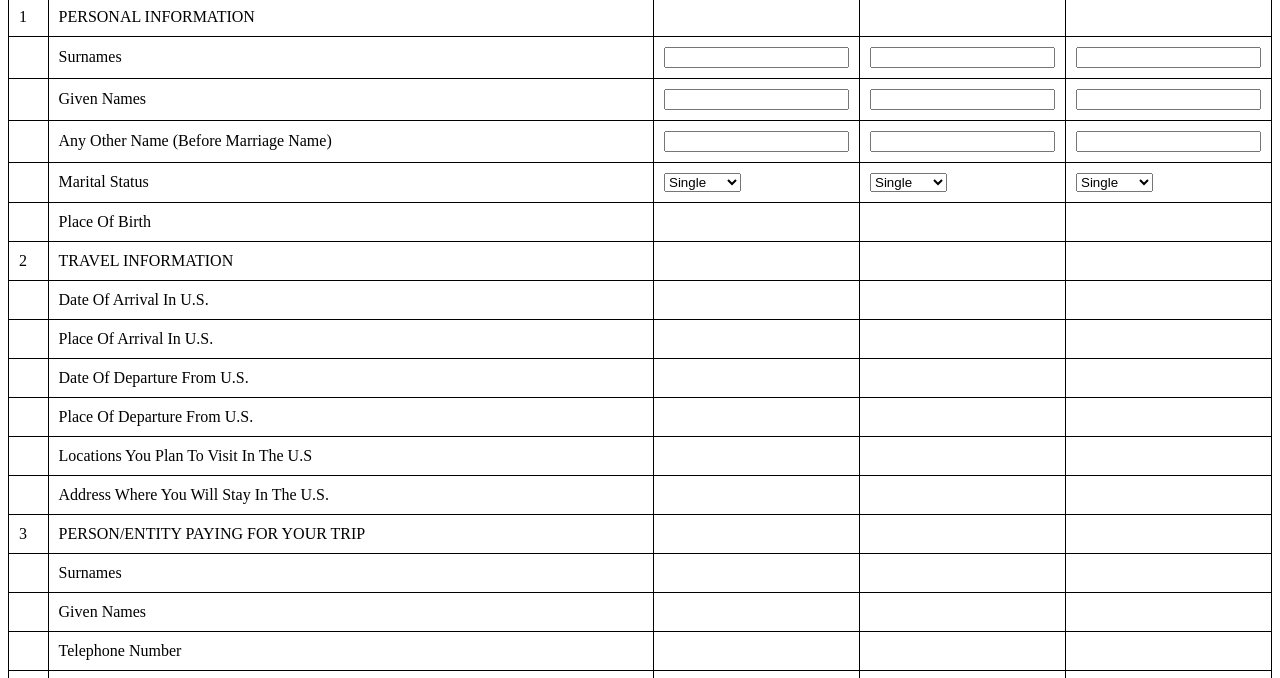
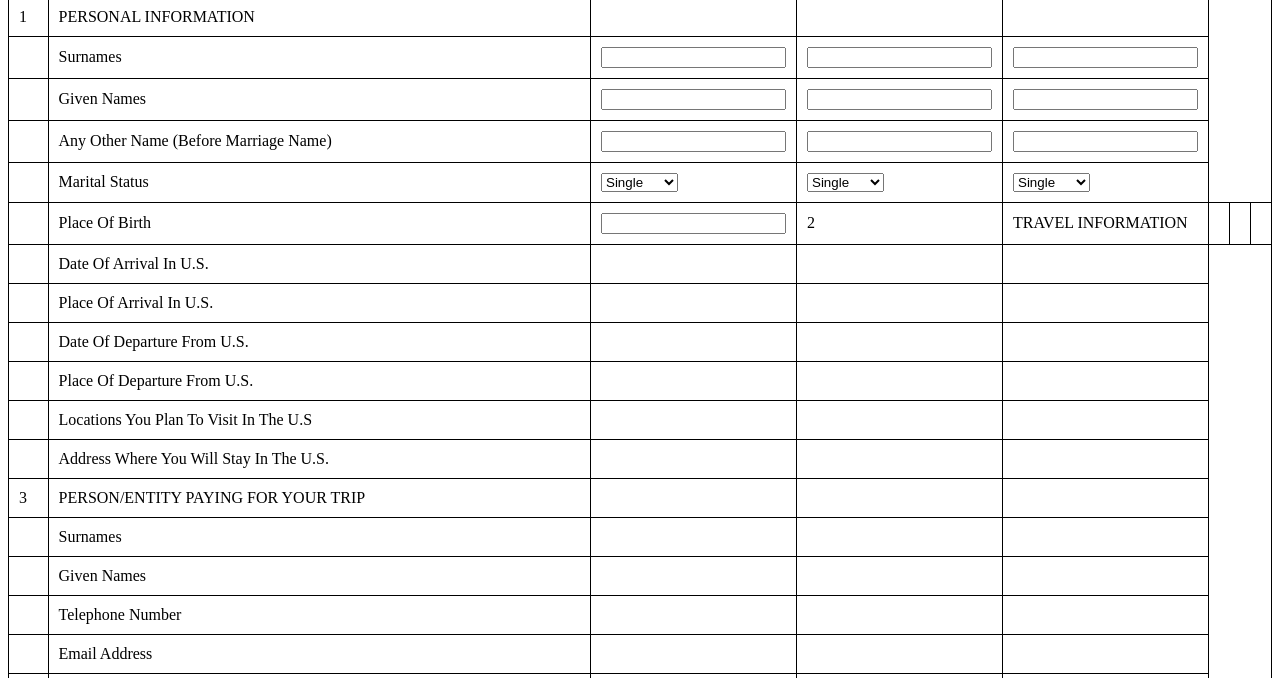
Before and after one commit to s7016075294/usa-visa-form, a plain HTML site: page index.html in a window 1280 px wide. Shown: the part 122-800 px from the top of the page. Drawn offline with Linux system fonts and the light colour scheme.

Commit message:
Update index.html

```diff
--- a/index.html
+++ b/index.html
@@ -86,9 +86,8 @@
             <tr>
                 <td></td>
                 <td>Place Of Birth</td>
-                <td></td>
-                <td></td>
-                <td></td>
+                <td><input type="text" name="main_other_name<td><input type="text" name="	<td><input type="text" name="member1_other_name<td><input type="text" name="	<td><input type="text" name="member2_other_name<td><input type="text" name="
+
             </tr>
             <tr>
                 <td>2</td>
```
